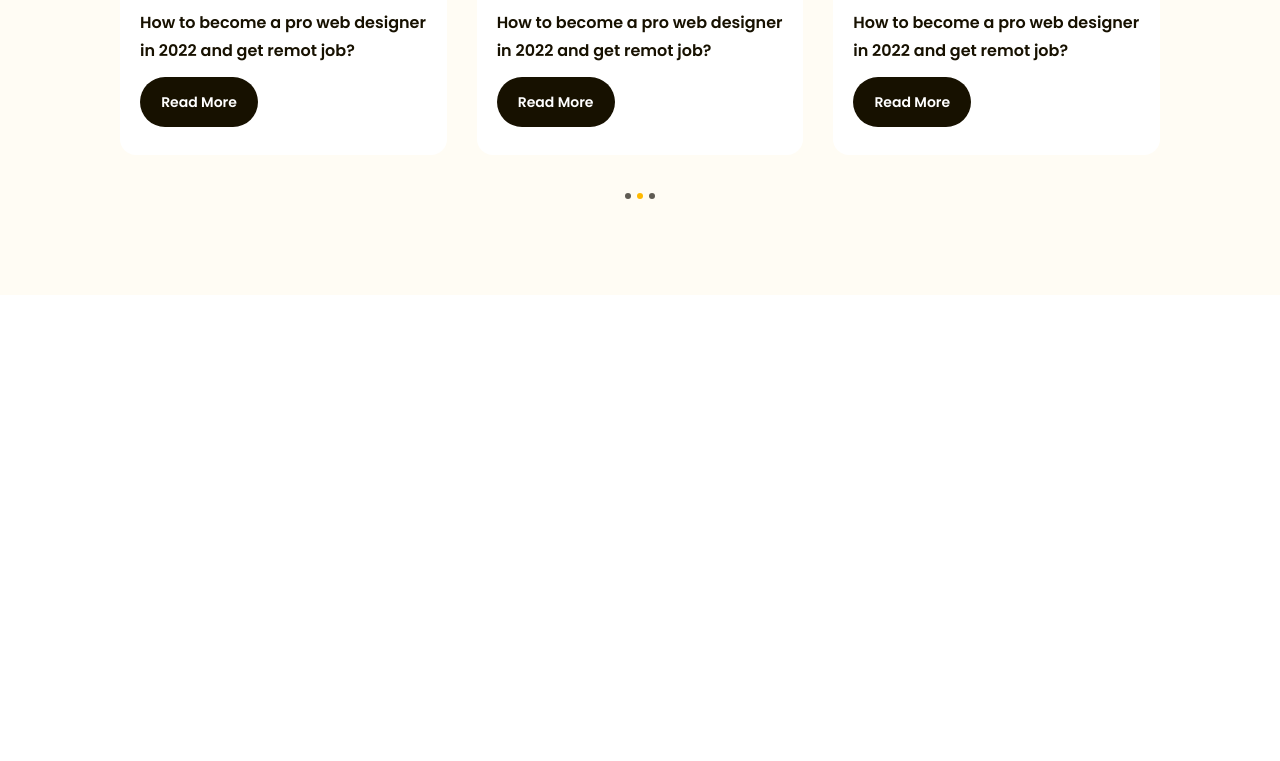
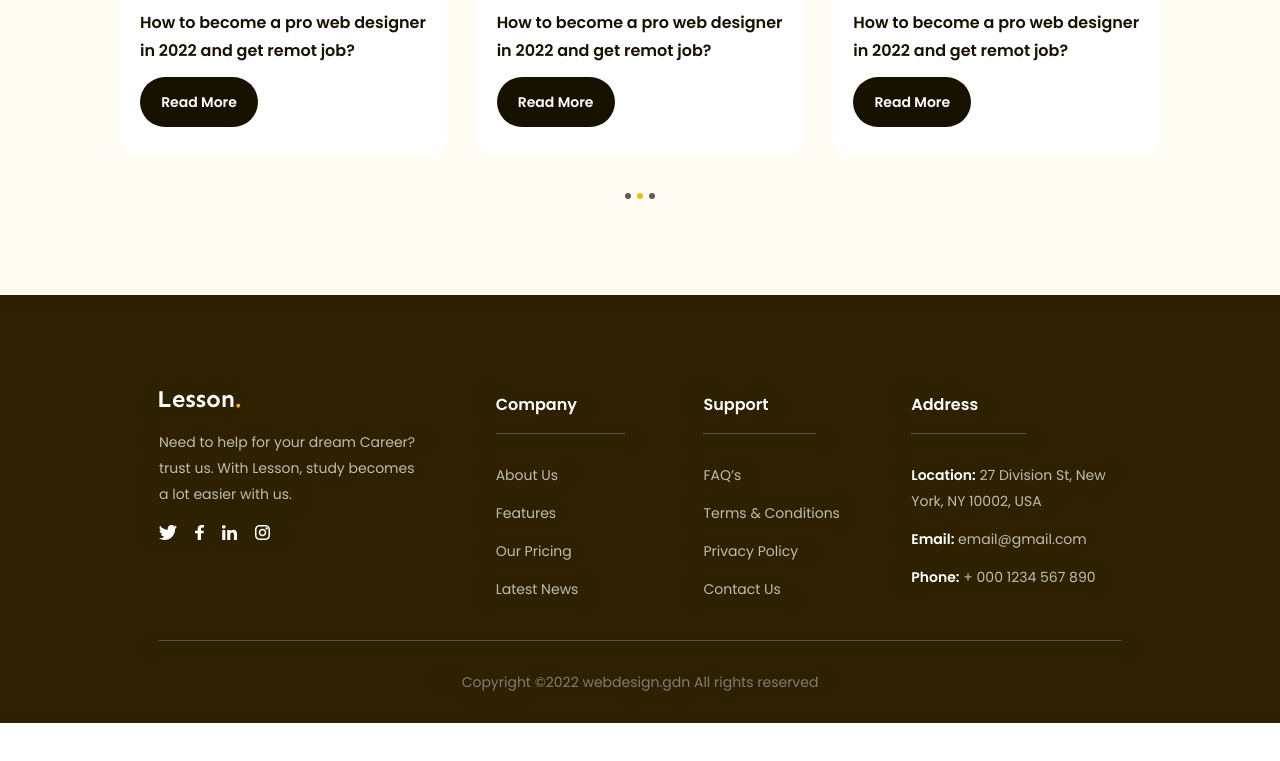
Before and after one commit to LongBush23/html-css-project-02, a plain HTML site: page index.html in a window 1280 px wide. Shown: the part 4377-5138 px from the top of the page. After the commit the page ends 5100 px from the top, so only its background shows below. Drawn offline with Linux system fonts and the light colour scheme.

Commit message:
hoan thien project 2

```diff
--- a/assets/css/styles.css
+++ b/assets/css/styles.css
@@ -668,3 +668,79 @@ a {
     cursor: default;
     background: var(--primary-color);
 }
+
+/* Footer */
+.footer {
+    padding: 96px 135px 0;
+    background: #2e2100;
+}
+
+.footer .row {
+    display: flex;
+    padding-bottom: 38px;
+    border-bottom: 1px solid #59554b;
+}
+
+.footer .row .column {
+    width: 21.6%;
+}
+
+.footer .row .column:first-child {
+    width: 35%;
+}
+
+.footer .desc {
+    margin-top: 18px;
+    max-width: 267px;
+    font-size: 1.4rem;
+    line-height: 1.86;
+    color: #bfbcb2;
+}
+
+.footer .socials {
+    display: flex;
+    gap: 18px;
+    margin-top: 18px;
+}
+
+.footer .title {
+    display: inline-block;
+    padding: 0 48px 14px 0;
+    border-bottom: 1px solid #59554b;
+    font-weight: 600;
+    font-size: 1.6rem;
+    line-height: 1.75;
+    color: #ffffff;
+}
+
+.footer .list {
+    margin-top: 28px;
+}
+
+.footer .list a {
+    display: inline-block;
+    margin-bottom: 12px;
+    font-size: 1.4rem;
+    line-height: 1.86;
+    color: #bfbcb2;
+}
+
+.footer .list li:last-child a {
+    margin-bottom: 0;
+}
+
+.footer .list strong {
+    font-weight: 600;
+    color: #ffffff;
+}
+
+.footer .copyright {
+    padding: 28px 0;
+}
+
+.footer .copyright p {
+    font-size: 1.4rem;
+    line-height: 1.86;
+    text-align: center;
+    color: #807d74;
+}
--- a/index.html
+++ b/index.html
@@ -51,7 +51,7 @@
                 </div>
             </div>
         </header>
-        <main style="height: 10000px">
+        <main>
             <!-- Hero -->
             <div class="hero">
                 <div class="main-content">
@@ -594,5 +594,118 @@
                 </div>
             </div>
         </main>
+        <!-- Footer -->
+        <footer class="footer">
+            <div class="main-content">
+                <div class="row">
+                    <!-- Column 1 -->
+                    <div class="column">
+                        <img
+                            src="./assets/img/logo-white.svg"
+                            alt="Lesson."
+                            class="logo"
+                        />
+                        <p class="desc">
+                            Need to help for your dream Career? trust us. With
+                            Lesson, study becomes a lot easier with us.
+                        </p>
+                        <div class="socials">
+                            <a href="#!">
+                                <img
+                                    src="./assets/icons/twitter.svg"
+                                    alt="Twitter"
+                                    class="icon"
+                                />
+                            </a>
+                            <a href="#!">
+                                <img
+                                    src="./assets/icons/facebook.svg"
+                                    alt="Facebook"
+                                    class="icon"
+                                />
+                            </a>
+                            <a href="#!">
+                                <img
+                                    src="./assets/icons/linkedin.svg"
+                                    alt="Linkedin"
+                                    class="icon"
+                                />
+                            </a>
+                            <a href="#!">
+                                <img
+                                    src="./assets/icons/instagram.svg"
+                                    alt="Instagram"
+                                    class="icon"
+                                />
+                            </a>
+                        </div>
+                    </div>
+
+                    <!-- Column 2 -->
+                    <div class="column">
+                        <h3 class="title">Company</h3>
+                        <ul class="list">
+                            <li>
+                                <a href="#!">About Us</a>
+                            </li>
+                            <li>
+                                <a href="#!">Features</a>
+                            </li>
+                            <li>
+                                <a href="#!">Our Pricing</a>
+                            </li>
+                            <li>
+                                <a href="#!">Latest News</a>
+                            </li>
+                        </ul>
+                    </div>
+
+                    <!-- Column 3 -->
+                    <div class="column">
+                        <h3 class="title">Support</h3>
+                        <ul class="list">
+                            <li>
+                                <a href="#!">FAQ’s</a>
+                            </li>
+                            <li>
+                                <a href="#!">Terms & Conditions</a>
+                            </li>
+                            <li>
+                                <a href="#!">Privacy Policy</a>
+                            </li>
+                            <li>
+                                <a href="#!">Contact Us</a>
+                            </li>
+                        </ul>
+                    </div>
+
+                    <!-- Column 4 -->
+                    <div class="column">
+                        <h3 class="title">Address</h3>
+                        <ul class="list">
+                            <li>
+                                <a href="#!">
+                                    <strong>Location:</strong> 27 Division St,
+                                    New York, NY 10002, USA
+                                </a>
+                            </li>
+                            <li>
+                                <a href="#!">
+                                    <strong>Email:</strong> email@gmail.com
+                                </a>
+                            </li>
+                            <li>
+                                <a href="#!">
+                                    <strong>Phone:</strong> + 000 1234 567 890
+                                </a>
+                            </li>
+                        </ul>
+                    </div>
+                </div>
+                <div class="copyright">
+                    <p>Copyright ©2022 webdesign.gdn All rights reserved</p>
+                </div>
+            </div>
+        </footer>
     </body>
 </html>
```
Also changed, not shown: assets/icons/facebook.svg (added), assets/icons/instagram.svg (added), assets/icons/linkedin.svg (added), assets/icons/twitter.svg (added), assets/img/logo-white.svg (added).
